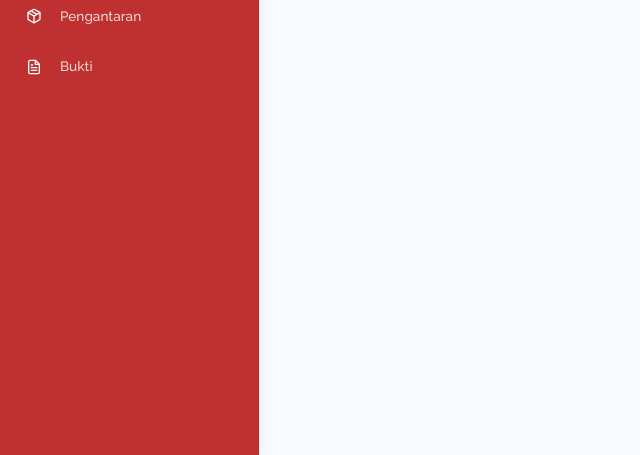
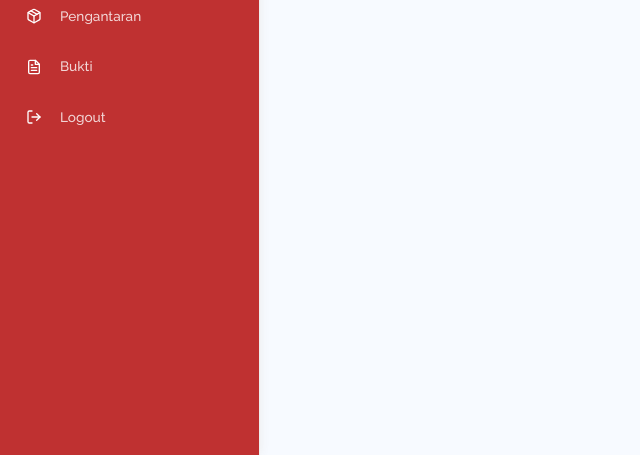
Before and after one commit to wilsonwijaya5/sicepat-ps, a CodeIgniter 4 app: template app/Views/admin/index.php in a window 1280 px wide. Shown: the part 345-800 px from the top of the page, without its empty margins (0-640 px from the left). Run offline with PHP 8.4 and a stand-in for CodeIgniter, Linux system fonts and the light colour scheme; the template is opened without the code that fills it, so the values that code supplies are empty; some libraries are stand-ins or nearby versions.

Commit message:
"Added logout link to navbar"

```diff
--- a/app/Views/partials/navbar.php
+++ b/app/Views/partials/navbar.php
@@ -37,6 +37,12 @@
                         <span>Bukti</span>
                     </a>
                 </li>
+                <li class="sidebar-item">
+                    <a href="<?= base_url('/logout') ?>" class="sidebar-link">
+                        <i data-feather="log-out" width="20"></i>
+                        <span>Logout</span>
+                    </a>
+                </li>
             </ul>
         </div>
         <button class="sidebar-toggler btn x"><i data-feather="x"></i></button>
```
